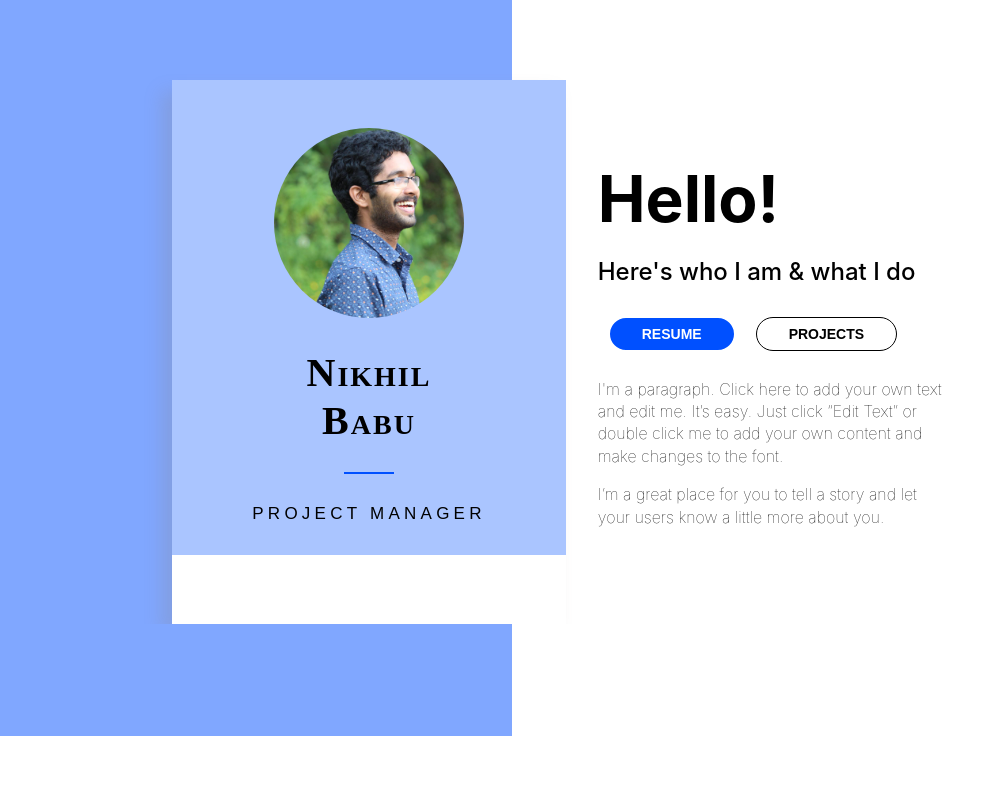
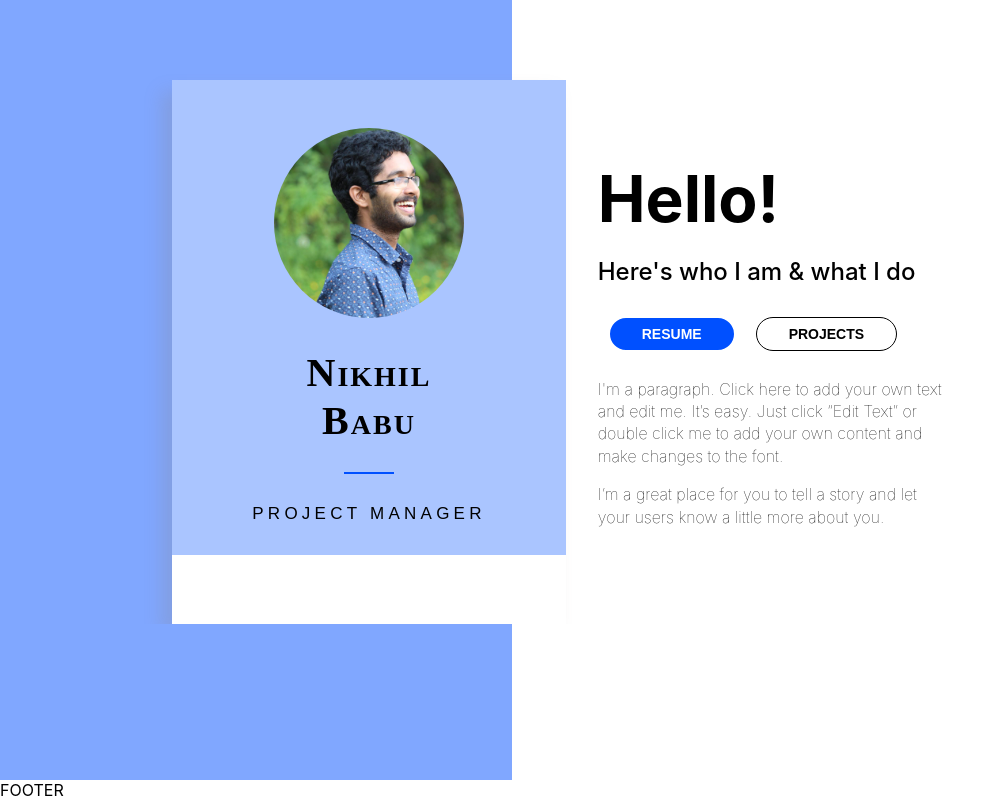
Before and after one commit to Nikhil713/Portfolio, a React (Create React App) app in the folder website/: page / in a window 1280 px wide. Shown: the part 182-982 px from the top of the page, without its empty margins (0-1003 px from the left). Before the commit the page ends 918 px from the top, so only its background shows below. Built offline with nearby package versions, Linux system fonts and the light colour scheme.

Commit message:
adjust height of home

```diff
--- a/website/src/App.js
+++ b/website/src/App.js
@@ -4,8 +4,10 @@
 import './App.css';
 
 import Navbar from './components/navbar/navbar'
+import Footer from './components/footer/footer'
 import Home from './pages/home/home'
 import Resume from './pages/resume/resume'
+
 
 export default class App extends React.Component {
   render() {
@@ -17,6 +19,7 @@
             <Route exact path="/resume" component={Resume} />
             <Route exact path="/" component={Home} />
           </Switch>
+          <Footer />
       </div>
     )
   }
--- /dev/null
+++ b/website/src/components/footer/footer.js
@@ -0,0 +1,13 @@
+import React from 'react'
+
+import './footer.css'
+
+export default class Footer extends React.Component{
+    render(){
+        return(
+            <div>
+                FOOTER
+            </div>
+        )
+    }
+}
--- a/website/src/pages/home/home.css
+++ b/website/src/pages/home/home.css
@@ -5,6 +5,9 @@
     src: local('Montserrat-Regular'), url(https://fonts.gstatic.com/s/montserrat/v7/zhcz-_WihjSQC0oHJ9TCYL3hpw3pgy2gAi-Ip7WPMi0.woff) format('woff');
 }
 
+.home-container {
+    height: 52.75rem;
+}
 .home {
     height: auto;
 
@@ -29,7 +32,7 @@
 }
 
 .bg-home-left {
-    height: 50rem;
+    height: 52.75rem;
     width: 760px;
     max-width: 40%;
     background-color: rgb(128, 167, 255);
```
Also changed, not shown: website/src/components/footer/footer.css (added).
